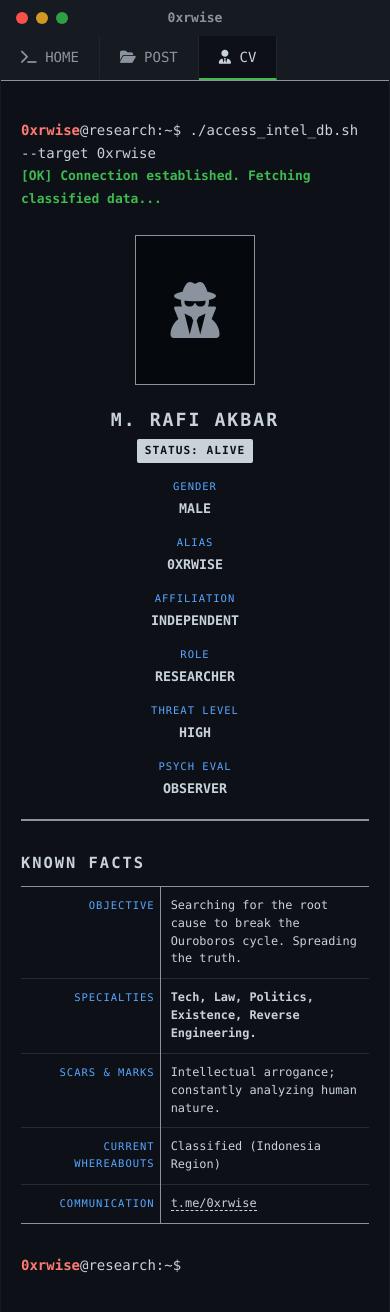
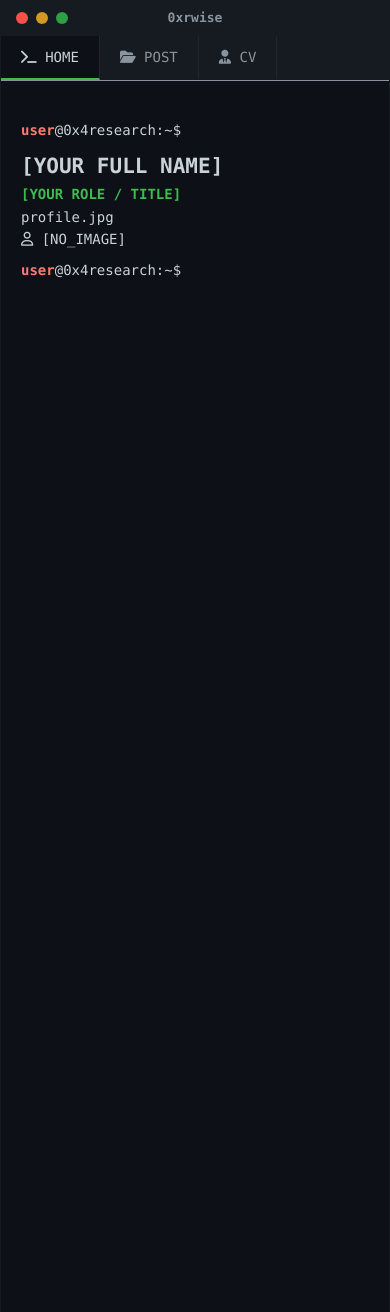
Before and after one commit to 0xrwise/0xrwise.github.io, a Jekyll site: the page built from cv.html, in a window 390 px wide. Built offline with Jekyll 4.4.1, drawn with Linux system fonts in a browser that asks for light colours.

Commit message:
Update cv.html

```diff
--- a/cv.html
+++ b/cv.html
@@ -1,273 +1,140 @@
 ---
 layout: default
 permalink: /cv/
-title: Target Profile - 0xrwise
+title: CV
 ---
+{% assign term_user = site.terminal.username | default: "user" %}
+{% assign term_host = site.terminal.hostname | default: "0x4research" %}
+{% assign cv = site.cv %}
 
-<script>
-    document.addEventListener("DOMContentLoaded", function() {
-        document.querySelectorAll('.tabs a').forEach(link => link.classList.remove('active'));
-        document.querySelector('.tabs a[href="/cv"]').classList.add('active');
-    });
-</script>
+<div class="terminal-content-text cv-wrapper"
+     id="cv-root"
+     data-cmd="{{ cv.command | default: 'cat ~/cv.txt' | escape }}"
+     data-speed="{{ cv.typewriter_speed | default: 18 }}">
 
-<div class="terminal-content-text dossier-wrapper">
-    <!-- Baris perintah eksekusi database -->
-    <div class="output-line" style="margin-bottom: 25px;">
-        <span class="prompt"><span class="c-red">0xrwise</span><span class="c-white">@research:~$</span></span> <span class="c-white">./access_intel_db.sh --target 0xrwise</span><br>
-        <span class="c-green" style="font-size: 13px;">[OK] Connection established. Fetching classified data...</span>
+    <!-- Baris perintah terminal dasar (diketik otomatis saat halaman dibuka) -->
+    <div class="output-line cv-cmd-line">
+        <span class="prompt"><span class="c-red">{{ term_user }}</span><span class="c-white">@{{ term_host }}:~$</span></span>
+        <span class="c-white" id="cv-typed-cmd"></span><span class="blinking-cursor" id="cv-cmd-cursor"></span>
     </div>
 
-    <!-- KOTAK PROFIL ATAS (Foto & Biodata Singkat) -->
-    <div class="dossier-header">
-        <div class="dossier-photo">
-            <!-- Ganti dengan foto kamu, pastikan rasio 3:4 agak gelap. Kalau belum ada foto, biarkan tag <i> ini (siluet) -->
-            <!-- <img src="/assets/images/foto-profilmu.jpg" alt="Target Photo"> -->
-            <i class="fa-solid fa-user-secret" style="font-size: 4rem; color: var(--text-muted);"></i>
-        </div>
-        <div class="dossier-basic-info">
-            <h2 class="target-name">M. RAFI AKBAR <span class="status-badge">STATUS: ALIVE</span></h2>
+    <!-- Kontainer utama CV (muncul setelah perintah selesai diketik) -->
+    <div class="cv-body is-hidden" id="cv-body-content">
 
-            <div class="info-grid">
-                <div class="info-item">
-                    <span class="label">GENDER</span>
-                    <span class="value">MALE</span>
+        <!-- Bagian Atas: Teks Typewriter + Metadata di Kiri, Bingkai Foto di Kanan -->
+        <section class="cv-hero-split">
+            <div class="cv-intro-col">
+                <header class="cv-identity-head">
+                    <h1 class="cv-name">{{ cv.full_name | default: "[YOUR FULL NAME]" }}</h1>
+                    <div class="cv-subhead">
+                        <span class="c-green">{{ cv.role | default: "[YOUR ROLE / TITLE]" }}</span>
+                        {% if cv.location and cv.location != "" %}
+                        <span class="cv-sep">//</span>
+                        <span class="c-muted"><i class="fa-solid fa-location-dot"></i> {{ cv.location }}</span>
+                        {% endif %}
+                    </div>
+                </header>
+
+                <!-- Area Teks yang Mengetik Otomatis (gaya rataalada.com) -->
+                <div class="cv-typewriter-box">
+                    <div id="cv-typewriter-output" class="cv-typewriter-text"></div>
+                    <span class="blinking-cursor" id="cv-bio-cursor"></span>
                 </div>
-                <div class="info-item">
-                    <span class="label">ALIAS</span>
-                    <span class="value c-red">0XRWISE</span>
+
+                <!-- Data Ringkas Key-Value -->
+                {% if cv.metadata and cv.metadata.size > 0 %}
+                <div class="cv-kv-list cv-fade-section">
+                    {% for item in cv.metadata %}
+                    <div class="cv-kv-row">
+                        <span class="cv-key c-blue">{{ item.key }}</span>
+                        <span class="cv-colon">:</span>
+                        <span class="cv-val {{ item.color }}">{{ item.value }}</span>
+                    </div>
+                    {% endfor %}
                 </div>
-                <div class="info-item">
-                    <span class="label">AFFILIATION</span>
-                    <span class="value">INDEPENDENT</span>
+                {% endif %}
+            </div>
+
+            <!-- Bingkai Foto di Samping -->
+            <aside class="cv-photo-col">
+                <div class="cv-photo-card">
+                    <div class="cv-photo-bar">
+                        <span class="c-muted">{{ cv.photo_caption | default: "profile.jpg" }}</span>
+                    </div>
+                    <div class="cv-photo-frame">
+                        {% if cv.photo and cv.photo != "" %}
+                            <img src="{{ cv.photo | relative_url }}" alt="{{ cv.full_name | default: 'Profile Photo' }}">
+                        {% else %}
+                            <div class="cv-photo-placeholder">
+                                <i class="fa-regular fa-user" aria-hidden="true"></i>
+                                <span>[NO_IMAGE]</span>
+                            </div>
+                        {% endif %}
+                    </div>
                 </div>
-                <div class="info-item">
-                    <span class="label">ROLE</span>
-                    <span class="value">RESEARCHER</span>
+            </aside>
+        </section>
+
+        <!-- Bagian Riwayat / Penelitian / Pendidikan -->
+        {% if cv.timeline and cv.timeline.size > 0 %}
+        <section class="cv-section cv-fade-section">
+            <h2 class="cv-section-title"><span class="c-green">#</span> log --experience-and-research</h2>
+            <div class="cv-timeline">
+                {% for entry in cv.timeline %}
+                <div class="cv-timeline-item">
+                    <div class="cv-time-head">
+                        <span class="cv-period c-green">[{{ entry.period }}]</span>
+                        <span class="cv-entry-title c-white">{{ entry.title }}</span>
+                        {% if entry.org and entry.org != "" %}
+                        <span class="cv-entry-org c-blue">@ {{ entry.org }}</span>
+                        {% endif %}
+                    </div>
+                    {% if entry.description and entry.description != "" %}
+                    <p class="cv-entry-desc">{{ entry.description }}</p>
+                    {% endif %}
                 </div>
-                <div class="info-item">
-                    <span class="label">THREAT LEVEL</span>
-                    <span class="value c-red">HIGH</span>
+                {% endfor %}
+            </div>
+        </section>
+        {% endif %}
+
+        <!-- Bagian Topik Riset / Keahlian -->
+        {% if cv.skills and cv.skills.size > 0 %}
+        <section class="cv-section cv-fade-section">
+            <h2 class="cv-section-title"><span class="c-green">#</span> ls ~/topics-and-tools</h2>
+            <div class="cv-tags">
+                {% for skill in cv.skills %}
+                <span class="cv-tag">{{ skill }}</span>
+                {% endfor %}
+            </div>
+        </section>
+        {% endif %}
+
+        <!-- Bagian Tautan & Kontak -->
+        {% if cv.links and cv.links.size > 0 %}
+        <section class="cv-section cv-fade-section">
+            <h2 class="cv-section-title"><span class="c-green">#</span> cat ~/.contact</h2>
+            <div class="cv-links-grid">
+                {% for link in cv.links %}
+                <div class="cv-kv-row">
+                    <span class="cv-key c-blue">{{ link.label }}</span>
+                    <span class="cv-colon">:</span>
+                    <a href="{{ link.url }}" target="_blank" rel="noopener noreferrer" class="comm-link">{{ link.text }}</a>
                 </div>
-                <div class="info-item">
-                    <span class="label">PSYCH EVAL</span>
-                    <span class="value c-blue">OBSERVER</span>
-                </div>
+                {% endfor %}
             </div>
+        </section>
+        {% endif %}
+
+        <!-- Prompt Penutup -->
+        <div class="output-line cv-footer-prompt cv-fade-section">
+            <span class="prompt"><span class="c-red">{{ term_user }}</span><span class="c-white">@{{ term_host }}:~$</span></span>
+            <span class="blinking-cursor"></span>
         </div>
     </div>
 
-    <!-- KOTAK TABEL FAKTA (KNOWN FACTS) -->
-    <h3 class="section-title">KNOWN FACTS</h3>
-    <table class="dossier-table">
-        <tbody>
-            <tr>
-                <td class="t-label">OBJECTIVE</td>
-                <td class="t-value">Searching for the root cause to break the Ouroboros cycle. Spreading the truth.</td>
-            </tr>
-            <tr>
-                <td class="t-label">SPECIALTIES</td>
-                <td class="t-value c-green">Tech, Law, Politics, Existence, Reverse Engineering.</td>
-            </tr>
-            <tr>
-                <td class="t-label">SCARS & MARKS</td>
-                <td class="t-value">Intellectual arrogance; constantly analyzing human nature.</td>
-            </tr>
-            <tr>
-                <td class="t-label">CURRENT WHEREABOUTS</td>
-                <td class="t-value">Classified (Indonesia Region)</td>
-            </tr>
-            <tr>
-                <td class="t-label">COMMUNICATION</td>
-                <td class="t-value"><a href="https://t.me/0xrwise" target="_blank" class="comm-link">t.me/0xrwise</a></td>
-            </tr>
-        </tbody>
-    </table>
-
-    <!-- Kursor nunggu perintah -->
-    <div class="output-line" style="margin-top: 30px;">
-        <span class="prompt"><span class="c-red">0xrwise</span><span class="c-white">@research:~$</span></span> <span class="blinking-cursor"></span>
-    </div>
+    <!-- Data paragraf untuk efek mengetik -->
+    <script id="cv-bio-data" type="application/json">
+        {{ cv.bio_lines | default: empty | jsonify }}
+    </script>
 </div>
-
-<style>
-    /* STYLING KHUSUS TEMA DOSSIER INTELIJEN */
-    .dossier-wrapper {
-        font-family: var(--font-mono);
-        max-width: 800px;
-        margin: 0 auto;
-    }
-
-    /* Header Profil (Foto + Data) */
-    .dossier-header {
-        display: flex;
-        gap: 20px;
-        margin-bottom: 30px;
-        border-bottom: 2px solid var(--text-muted);
-        padding-bottom: 20px;
-    }
-
-    .dossier-photo {
-        flex-shrink: 0;
-        width: 120px;
-        height: 150px;
-        background-color: #05080c; /* Hitam pekat */
-        border: 1px solid var(--text-muted);
-        display: flex;
-        align-items: center;
-        justify-content: center;
-        overflow: hidden;
-    }
-    .dossier-photo img {
-        width: 100%;
-        height: 100%;
-        object-fit: cover;
-        filter: grayscale(40%) contrast(1.2); /* Bikin foto agak dramatis/dark */
-    }
-
-    .dossier-basic-info {
-        flex-grow: 1;
-        display: flex;
-        flex-direction: column;
-        justify-content: center;
-    }
-
-    .target-name {
-        color: var(--text-white);
-        font-size: 1.5rem;
-        letter-spacing: 2px;
-        margin-bottom: 15px;
-        display: flex;
-        align-items: center;
-        gap: 15px;
-        text-transform: uppercase;
-    }
-
-    .status-badge {
-        font-size: 0.8rem;
-        color: var(--bg-body);
-        background-color: var(--text-white);
-        padding: 3px 8px;
-        border-radius: 2px;
-        font-weight: bold;
-        letter-spacing: 1px;
-    }
-
-    .info-grid {
-        display: grid;
-        grid-template-columns: repeat(auto-fit, minmax(120px, 1fr));
-        gap: 15px;
-    }
-
-    .info-item {
-        display: flex;
-        flex-direction: column;
-    }
-
-    .info-item .label {
-        color: var(--text-blue);
-        font-size: 0.75rem;
-        letter-spacing: 1px;
-        margin-bottom: 3px;
-    }
-
-    .info-item .value {
-        color: var(--text-white);
-        font-size: 0.95rem;
-        font-weight: bold;
-        text-transform: uppercase;
-    }
-
-    /* Bagian Tabel Fakta */
-    .section-title {
-        color: var(--text-white);
-        font-size: 1.1rem;
-        letter-spacing: 2px;
-        margin-bottom: 10px;
-        text-transform: uppercase;
-    }
-
-    .dossier-table {
-        width: 100%;
-        border-collapse: collapse;
-        border-top: 1px solid var(--text-muted);
-        border-bottom: 1px solid var(--text-muted);
-    }
-
-    .dossier-table tr {
-        border-bottom: 1px solid rgba(139, 148, 158, 0.2); /* Garis tipis antar baris */
-    }
-    .dossier-table tr:last-child {
-        border-bottom: none;
-    }
-
-    .t-label {
-        width: 30%;
-        padding: 12px 10px;
-        color: var(--text-blue); /* Warna label biru intelijen */
-        font-size: 0.85rem;
-        letter-spacing: 1px;
-        text-align: right;
-        border-right: 1px solid var(--text-muted);
-        vertical-align: top;
-    }
-
-    .t-value {
-        width: 70%;
-        padding: 12px 15px;
-        color: var(--text-white);
-        font-size: 0.95rem;
-        line-height: 1.5;
-    }
-
-    .comm-link {
-        color: var(--text-white);
-        text-decoration: none;
-        border-bottom: 1px dashed var(--text-white);
-    }
-    .comm-link:hover {
-        color: var(--text-green);
-        border-bottom-color: var(--text-green);
-    }
-
-    .blinking-cursor {
-        display: inline-block;
-        width: 8px;
-        height: 16px;
-        background-color: var(--text-white);
-        animation: blink 1s step-end infinite;
-        vertical-align: middle;
-        margin-left: 5px;
-    }
-    @keyframes blink {
-        0%, 100% { opacity: 1; }
-        50% { opacity: 0; }
-    }
-
-    /* Responsivitas untuk HP */
-    @media screen and (max-width: 600px) {
-        .dossier-header {
-            flex-direction: column;
-            align-items: center;
-            text-align: center;
-        }
-        .target-name {
-            flex-direction: column;
-            gap: 5px;
-            font-size: 1.3rem;
-        }
-        .info-grid {
-            text-align: center;
-        }
-        .t-label {
-            width: 40%;
-            font-size: 0.75rem;
-            padding: 10px 5px;
-        }
-        .t-value {
-            width: 60%;
-            font-size: 0.85rem;
-            padding: 10px 10px;
-        }
-    }
-</style>
```
